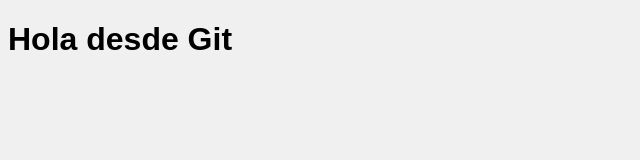
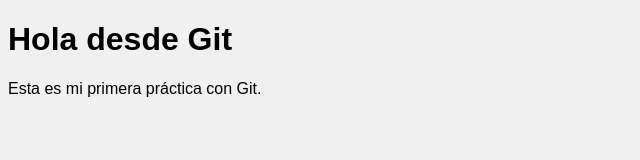
Before and after one commit to sefearcode/mini-proyecto, a plain HTML site: page index.html in a window 1280 px wide. Shown: the whole page, without its empty margins (0-640 px from the left). Drawn offline with Linux system fonts and the light colour scheme.

Commit message:
feat: agregar párrafo de presentación en index.html

```diff
--- a/index.html
+++ b/index.html
@@ -9,3 +9,4 @@
     <script src="script.js"></script>
 </body>
 </html>
+<p>Esta es mi primera práctica con Git.</p>
```
